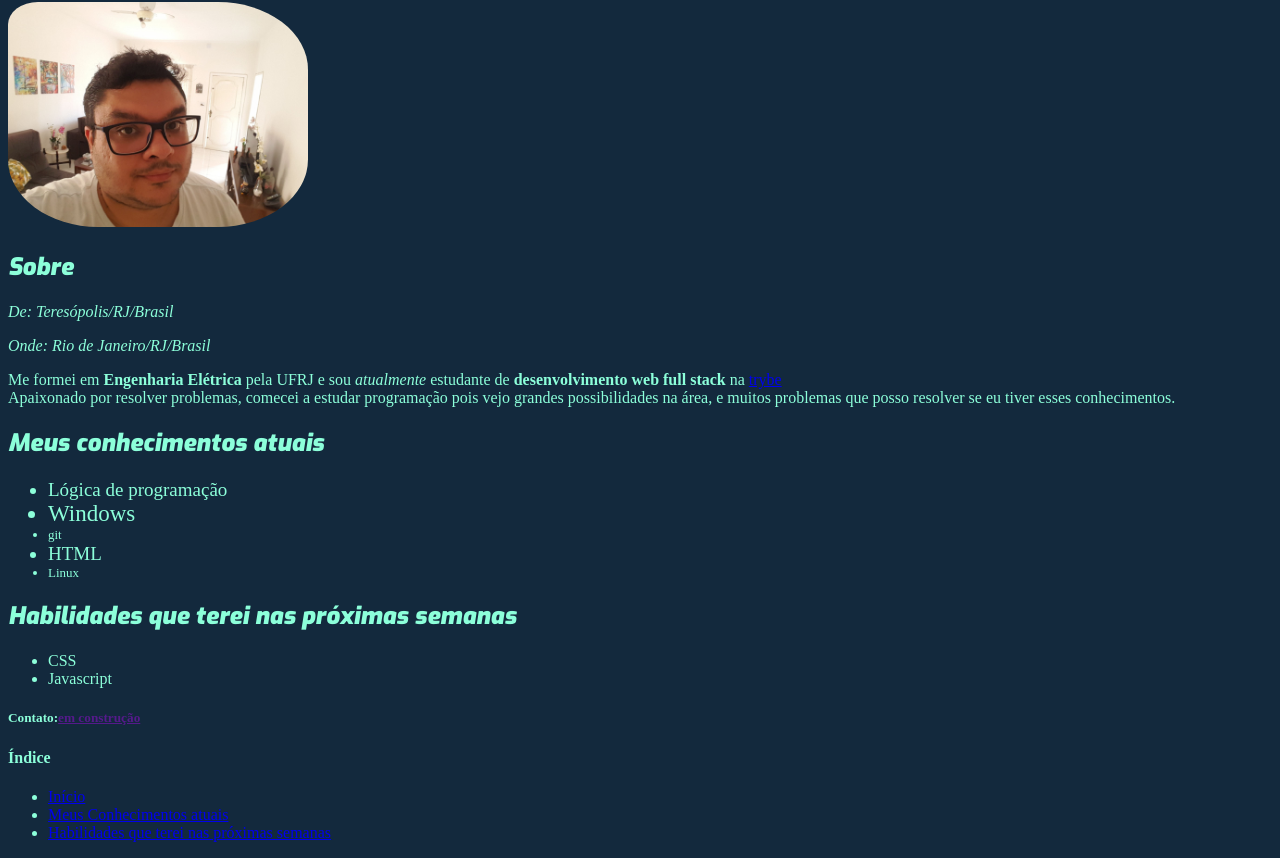
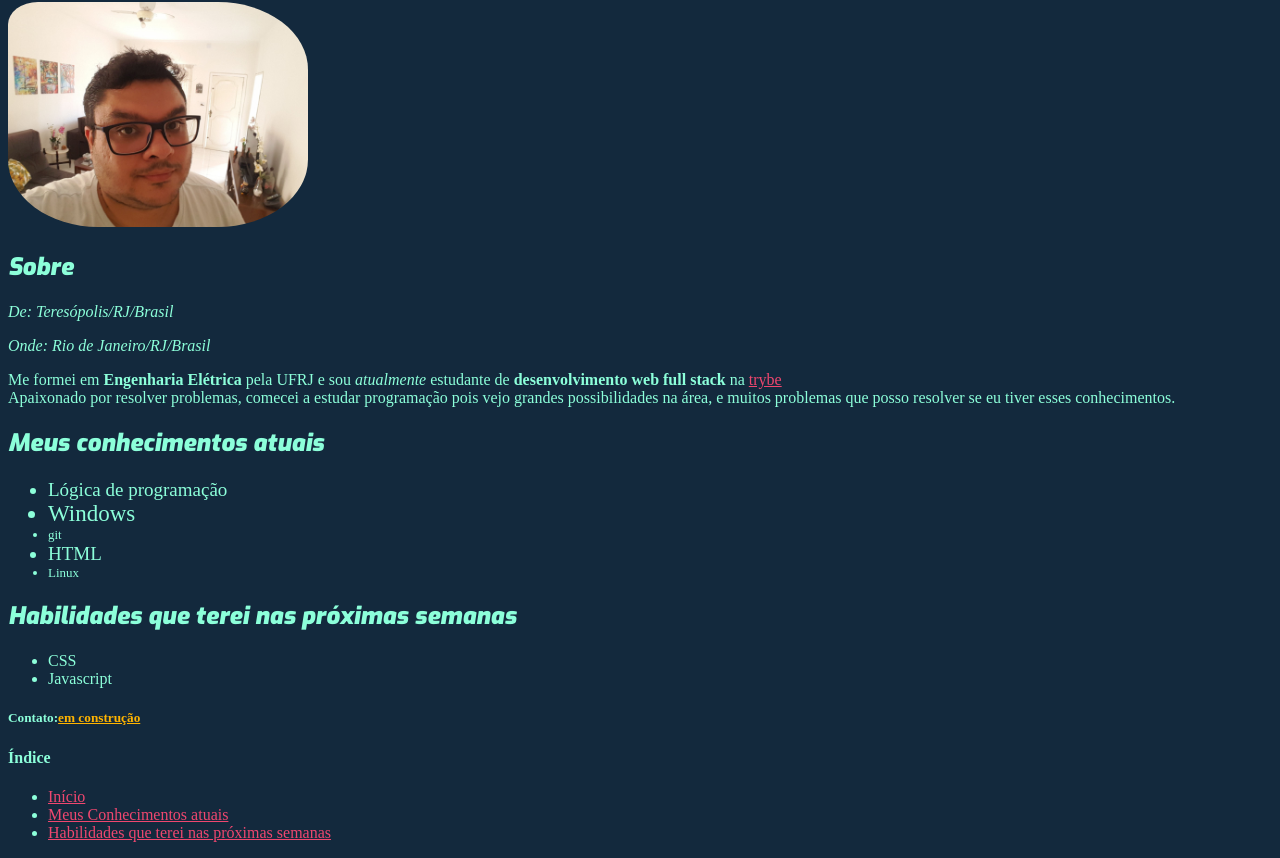
Before and after one commit to hzozimo/hzozimo.github.io, a plain HTML site: page index.html in a window 1280 px wide. Shown: the part 78-936 px from the top of the page. Drawn offline with Linux system fonts and the light colour scheme; a web font is replaced by a local one.

Commit message:
alteraçao das cores dos links

```diff
--- a/index.html
+++ b/index.html
@@ -51,6 +51,14 @@
             font-size: 13px;
         }
 
+        a:link{
+            color: #ef476f;
+
+        }
+        a:visited {
+            color: #ffb400;
+        }
+
 
     </style>
     </head>
```
